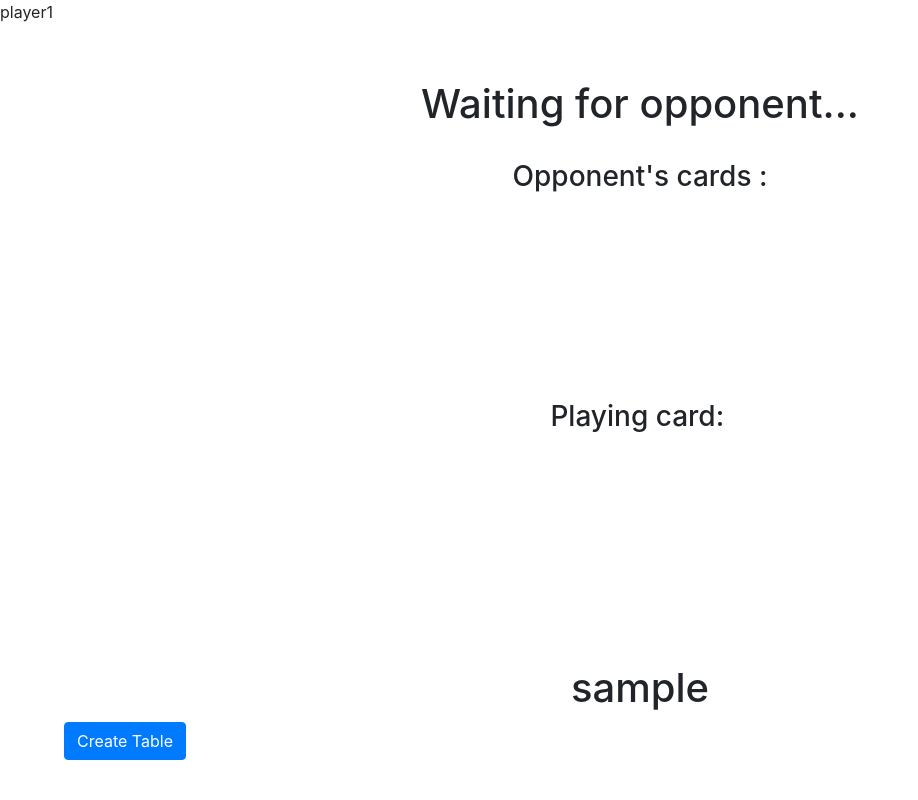
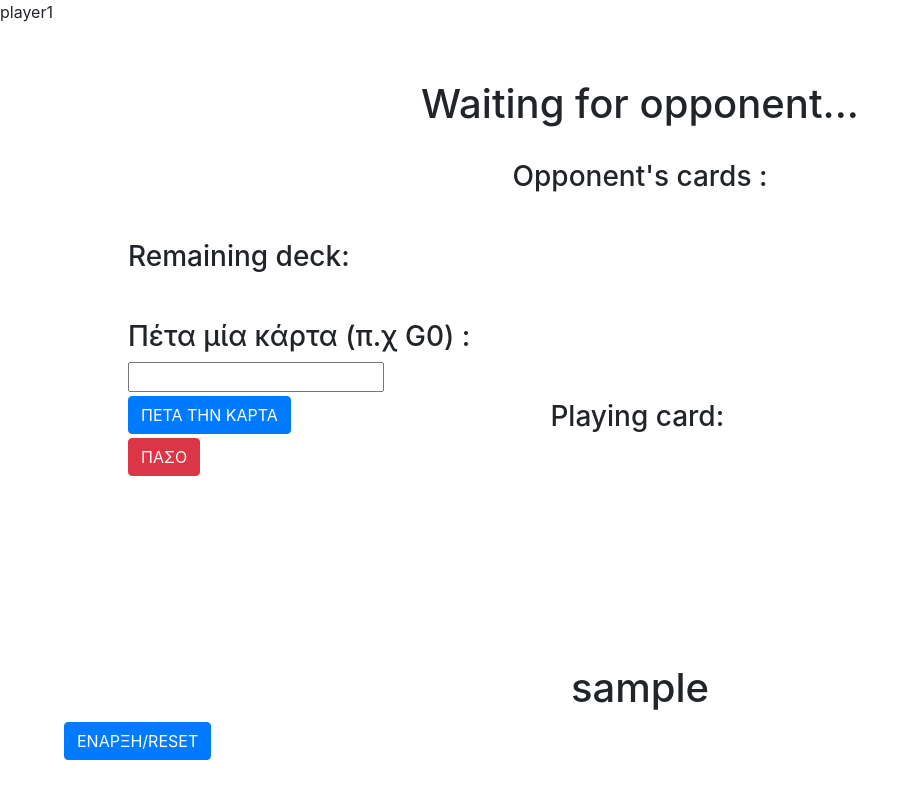
Before and after one commit to iee-ihu-gr-course1941/ADISE19_Meli-Geo-, a PHP site: page / in a window 1280 px wide. Shown: the whole page, without its empty margins (0-918 px from the left). Run offline with PHP 8.4, Linux system fonts and the light colour scheme; the visitor is signed in with stand-in values (Sample User, id 1).

Commit message:
allages
egine to miso api (board),moves klp

```diff
--- a/index.php
+++ b/index.php
@@ -13,7 +13,6 @@ require "login/do_login.php";
       header("Location: login/login.php");
    }
     echo $_SESSION['user'];
-
 
 ?>
 <!DOCTYPE html>
@@ -39,6 +38,15 @@ require "login/do_login.php";
    <div class="md-auto opp_cards">
    <h3 >Opponent's cards : <span id="opp_cards"></span></h3>
    </div>
+    <div class="md-auto remaining_deck">
+     <h3>Remaining deck: <span id="remaining_deck"></span></h3>
+   </div>
+   <div class="md-auto moves">
+   <h3>Πέτα μία κάρτα (π.χ G0) : </h3>
+   <input id="move"/>
+   <button id="do_move" class="btn btn-primary mt-1 d-block">ΠΕΤΑ ΤΗΝ ΚΑΡΤΑ</button>
+   <button id="paso" class="btn btn-danger mt-1">ΠΑΣΟ</button>
+   </div>
    <div class="md-auto playing_card">
      <h3>Playing card: <span id="playing_card"></span></h3>
    </div>
@@ -47,13 +55,15 @@ require "login/do_login.php";
       <h1 class="player1"><?php echo($_SESSION['nickname']) ?></h1>
     </div>
     <div class="controls"><?php
+    //emfanisi button mono gia player1
     if($_SESSION['user']=="player1"){
-     echo "<button onclick='fill_table()' class='btn btn-primary'>Create Table</button>";
+     echo "<button onclick='fill_table()' class='btn btn-primary'>ΕΝΑΡΞΗ/RESET</button>";
     }?>
     </div>
    </div>
    </div>
   <?php
+  //se periptwsh pou o player1 dhmioyrgisei to table meta th sundesh tou player2
    if($_SESSION['user']=="player2"){
     echo '<script type="text/javascript">',
      'fill_table();',
--- a/js/uno.js
+++ b/js/uno.js
@@ -1,35 +1,43 @@
 function fill_table() {
-	$.ajax("lib/create_table.php", {
+	$.ajax({
+		url: "uno.php/board",
+		method: "POST",
 		success: function show_table_json(x) {
 			document.getElementById("table").innerHTML = "";
-			// $("#table").html("<ul style='list-style-type: none;' id='cards'></ul>");
 			for (var i = 0; i < 7; i++) {
 				var color = x[i].color;
 				switch (color) {
+					case "no_color":
+						var t =
+							"<li class='d-inline h3 text-dark pr-2 border border-dark'>" +
+							x[i].card_name +
+							"</li>";
+						$("#table").append(t);
+						break;
 					case "green":
 						var t =
-							"<li class='d-inline text-success pr-2 border border-dark'>" +
+							"<li class='d-inline h3 text-success pr-2 border border-dark'>" +
 							x[i].card_name +
 							"</li>";
 						$("#table").append(t);
 						break;
 					case "blue":
 						var t =
-							"<li class='d-inline text-primary pr-2 border border-dark'>" +
+							"<li class='d-inline h3 text-primary pr-2 border border-dark'>" +
 							x[i].card_name +
 							"</li>";
 						$("#table").append(t);
 						break;
 					case "red":
 						var t =
-							"<li class='d-inline text-danger pr-2 border border-dark'>" +
+							"<li class='d-inline h3 text-danger pr-2 border border-dark'>" +
 							x[i].card_name +
 							"</li>";
 						$("#table").append(t);
 						break;
 					case "yellow":
 						var t =
-							"<li class='d-inline text-warning pr-2 border border-dark'>" +
+							"<li class='d-inline h3 text-warning pr-2 border border-dark'>" +
 							x[i].card_name +
 							"</li>";
 						$("#table").append(t);
@@ -45,10 +53,26 @@ function fill_table() {
 	});
 }
 
+$(document).on("click", "#do_move", function() {
+	var card = $("#move").val();
+	var a = card.trim();
+
+	$.ajax({
+		url: "uno.php/board/card/" + a,
+		method: "PUT",
+		dataType: "json",
+		contentType: "application/json",
+		success: do_move
+	});
+});
+
+function do_move() {}
+
 $(document).ready(function() {
 	show_opponent();
 	show_number_of_cards();
 	show_playing_card();
+	show_remaining_deck();
 	show_cards_timer();
 });
 
@@ -69,15 +93,15 @@ function show_number_of_cards() {
 		$("#opp_cards")
 			.load("lib/show_number_of_cards.php")
 			.fadeIn("slow");
-	}, 3000);
+	}, 2000);
 }
 
-function show_number_of_cards() {
+function show_remaining_deck() {
 	setInterval(function() {
-		$("#opp_cards")
-			.load("lib/show_number_of_cards.php")
+		$("#remaining_deck")
+			.load("lib/show_remaining_deck.php")
 			.fadeIn("slow");
-	}, 3000);
+	}, 2000);
 }
 
 function show_playing_card() {
@@ -85,15 +109,13 @@ function show_playing_card() {
 		$("#playing_card")
 			.load("lib/show_playing_card.php")
 			.fadeIn("slow");
-	}, 3000);
+	}, 2000);
 }
 
 function show_cards_timer() {
 	setInterval(function() {
-		if (!$("#table")) {
-			show_cards();
-		}
-	}, 2000);
+		show_cards();
+	}, 3000);
 }
 
 function show_cards() {
@@ -104,30 +126,37 @@ function show_cards() {
 			for (var i = 0; i < 7; i++) {
 				var color = x[i].color;
 				switch (color) {
+					case "no_color":
+						var t =
+							"<li class='d-inline h3 text-dark pr-2 border border-dark'>" +
+							x[i].card_name +
+							"</li>";
+						$("#table").append(t);
+						break;
 					case "green":
 						var t =
-							"<li class='d-inline text-success pr-2 border border-dark'>" +
+							"<li class='d-inline h3 text-success pr-2 border border-dark'>" +
 							x[i].card_name +
 							"</li>";
 						$("#table").append(t);
 						break;
 					case "blue":
 						var t =
-							"<li class='d-inline text-primary pr-2 border border-dark'>" +
+							"<li class='d-inline h3 text-primary pr-2 border border-dark'>" +
 							x[i].card_name +
 							"</li>";
 						$("#table").append(t);
 						break;
 					case "red":
 						var t =
-							"<li class='d-inline text-danger pr-2 border border-dark'>" +
+							"<li class='d-inline h3 text-danger pr-2 border border-dark'>" +
 							x[i].card_name +
 							"</li>";
 						$("#table").append(t);
 						break;
 					case "yellow":
 						var t =
-							"<li class='d-inline text-warning pr-2 border border-dark'>" +
+							"<li class='d-inline h3 text-warning pr-2 border border-dark'>" +
 							x[i].card_name +
 							"</li>";
 						$("#table").append(t);
--- a/lib/show_cards.php
+++ b/lib/show_cards.php
@@ -2,6 +2,7 @@
 session_start();
 require_once "dbconnect2.php";
 header('Content-type: application/json');
+//dialegoyme tis kartes poy antistixoun ston paixti (session user) gia na tis deiksoume
 $stmt2 = $mysqli->prepare("SELECT card_name,color from `cards` WHERE `owner`='{$_SESSION['user']}'" );
 $stmt2->execute();
 $result = $stmt2->get_result();
--- a/lib/show_opponent.php
+++ b/lib/show_opponent.php
@@ -1,6 +1,7 @@
 <?php
 session_start();
 require 'dbconnect2.php';
+//an eisai o player1 tote deikse san antipalo to onoma tou player2
 if($_SESSION['user']=="player1"){
     $stmt1 = $mysqli->prepare("SELECT nickname FROM `players` where player='player2'");
     $stmt1->execute();
--- a/lib/show_playing_card.php
+++ b/lib/show_playing_card.php
@@ -1,6 +1,6 @@
 <?php
 require "dbconnect2.php";
-
+//emfanizei thn paizomenh karta
 $stmt = $mysqli->prepare('SELECT card_name,color FROM `cards` WHERE owner="PlayingCard"');
 $stmt->execute();
 $result = $stmt->get_result();
--- a/login/login.php
+++ b/login/login.php
@@ -11,7 +11,7 @@
 	<div id="frm">
 		<form action="./../index.php" method="GET">
 			<p>
-				<h1>Enter your nickname:</h1>
+				<h1 class="text">Enter your nickname:</h1>
 				<input type="text" name="nickname" required>
 			</p>
 			<p>
--- a/main.css
+++ b/main.css
@@ -17,7 +17,7 @@ body {
 }
 #table {
 	position: absolute;
-	left: 40%;
+	left: 35%;
 	bottom: 20%;
 }
 .playing_card {
@@ -25,6 +25,16 @@ body {
 	left: 43%;
 	top: 50%;
 }
+.remaining_deck {
+	position: absolute;
+	top: 30%;
+	left: 10%;
+}
+.moves {
+	position: absolute;
+	top: 40%;
+	left: 10%;
+}
 .controls {
 	position: absolute;
 	left: 5%;
```
Also changed, not shown: lib/create_table.php (deleted, +0 -24 lines), lib/do_move.php (added, +15 -0 lines), lib/reset_board.php (added, +24 -0 lines), lib/show_board.php (added, +12 -0 lines), lib/show_remaining_deck.php (added, +9 -0 lines), login/do_login.php (+34 -3 lines), uno.php (+8 -7 lines), 1 other file.
